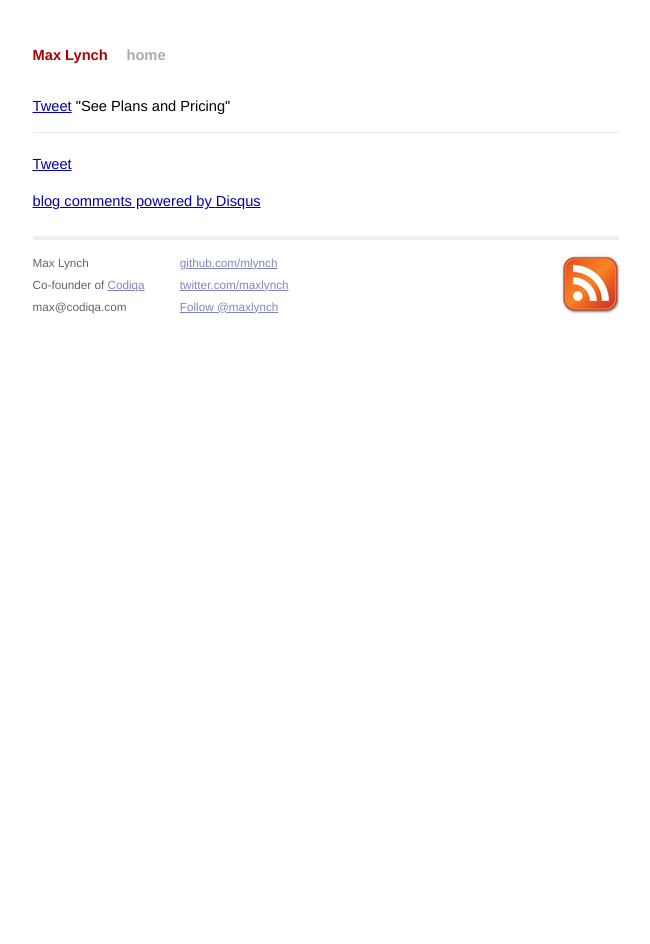
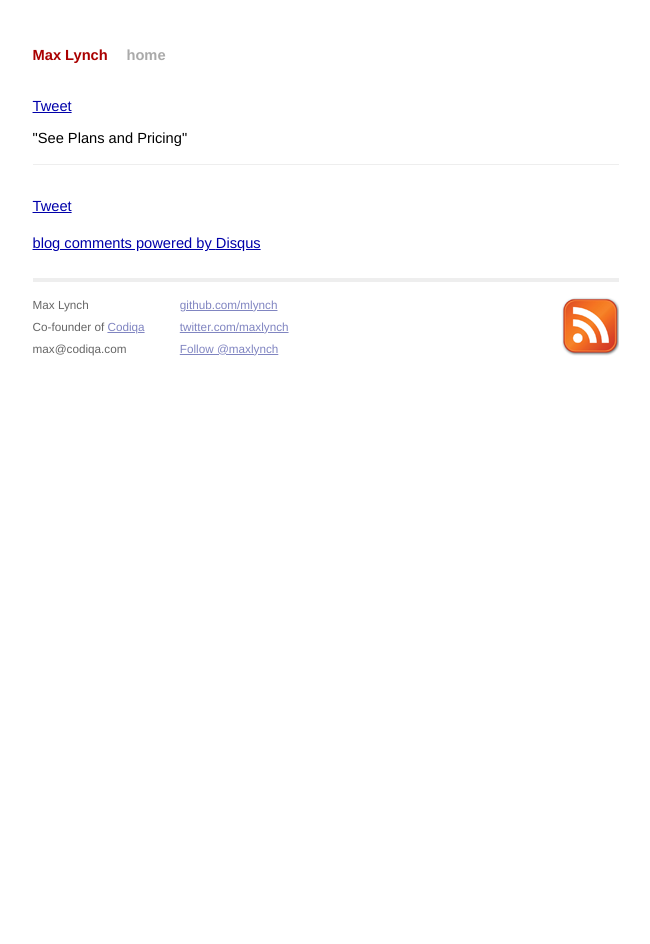
Before and after one commit to mlynch/mlynch.github.com, a Jekyll site: the page built from _posts/2010-08-12-a-website-design-trend-that-needs-to-die.html, in a window 1280 px wide. Shown: the whole page, without its empty margins (314-964 px from the left). Built offline with Jekyll 4.4.1, drawn with Linux system fonts in a browser that asks for light colours; Markdown is read by kramdown in place of the engine named in the settings; comment, search, counter and statistics services are not loaded.

Commit message:
Tweaked styles

```diff
--- a/_layouts/post.html
+++ b/_layouts/post.html
@@ -2,10 +2,11 @@
 layout: default
 ---
 <div id="post">
-  <a href="https://twitter.com/share" class="twitter-share-button" data-via="maxlynch">Tweet</a>
-
-<!-- Google + -->
-<g:plusone size="medium"></g:plusone>
+  <div class="social">
+    <a href="https://twitter.com/share" class="twitter-share-button" data-via="maxlynch">Tweet</a>
+    <!-- Google + -->
+    <g:plusone size="medium"></g:plusone>
+  </div>
 
 <!-- Add this just before the closing body tag of your web page -->
 <script type="text/javascript">
@@ -19,8 +20,10 @@ layout: default
 {{ content }}
 
 <div id="post-bottom">
-  <a href="https://twitter.com/share" class="twitter-share-button" data-via="maxlynch">Tweet</a>
-  <g:plusone size="medium"></g:plusone>
+  <div class="social">
+    <a href="https://twitter.com/share" class="twitter-share-button" data-via="maxlynch">Tweet</a>
+    <g:plusone size="medium"></g:plusone>
+  </div>
 
   <div id="disqus_thread"></div>
   <script type="text/javascript">
--- a/css/screen.css
+++ b/css/screen.css
@@ -209,3 +209,6 @@ ul.posts {
 #disqus_thread {
   margin-top: 15px;
 }
+.social {
+  margin: 10px 0px;
+}
```
